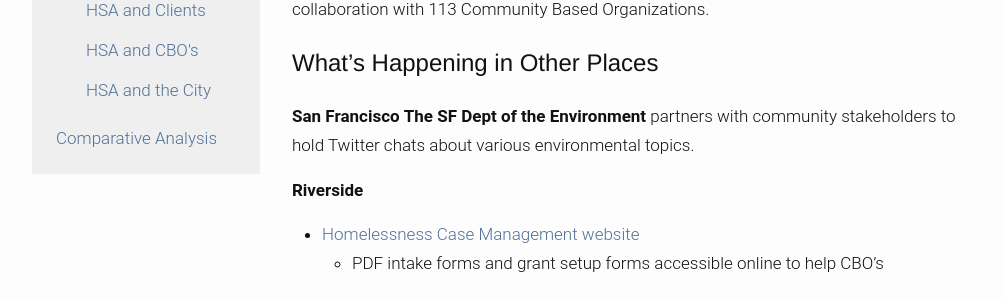
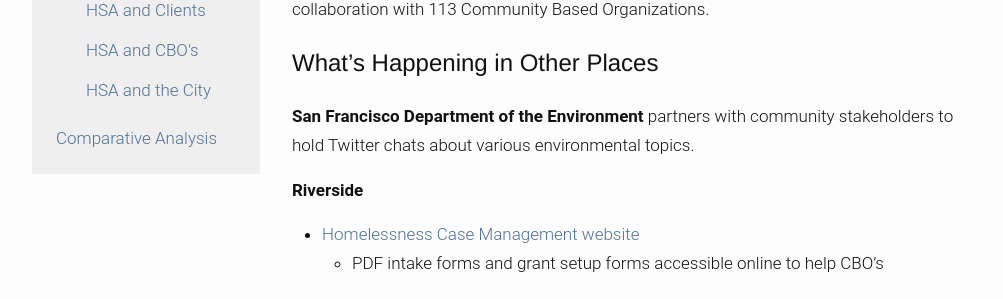
Before and after one commit to exygy-design/hsa-docs, a Jekyll site: the page built from connect.md, in a window 1280 px wide and 900 px high, scrolled down 7462 px. Shown: the part 154-453 px from the top of the window, without its empty margins (138-1141 px from the left). Built offline with Jekyll 4.4.1, drawn with Linux system fonts in a browser that asks for light colours; nearby versions of some CDN libraries.

Commit message:
minor markup changes based on notes

```diff
--- a/connect.md
+++ b/connect.md
@@ -207,7 +207,7 @@ CBOs are an integral liaison between HSA and clients, helping with program infor
 
 ### What’s Happening in Other Places
 
-**San Francisco** **The SF Dept of the Environment** partners with community stakeholders to hold Twitter chats about various environmental topics.
+**San Francisco Department of the Environment** partners with community stakeholders to hold Twitter chats about various environmental topics.
 
 **Riverside**
 
```
Also changed, not shown: efficacy.md (+1 -1 lines), requirements.md (+1 -1 lines).
